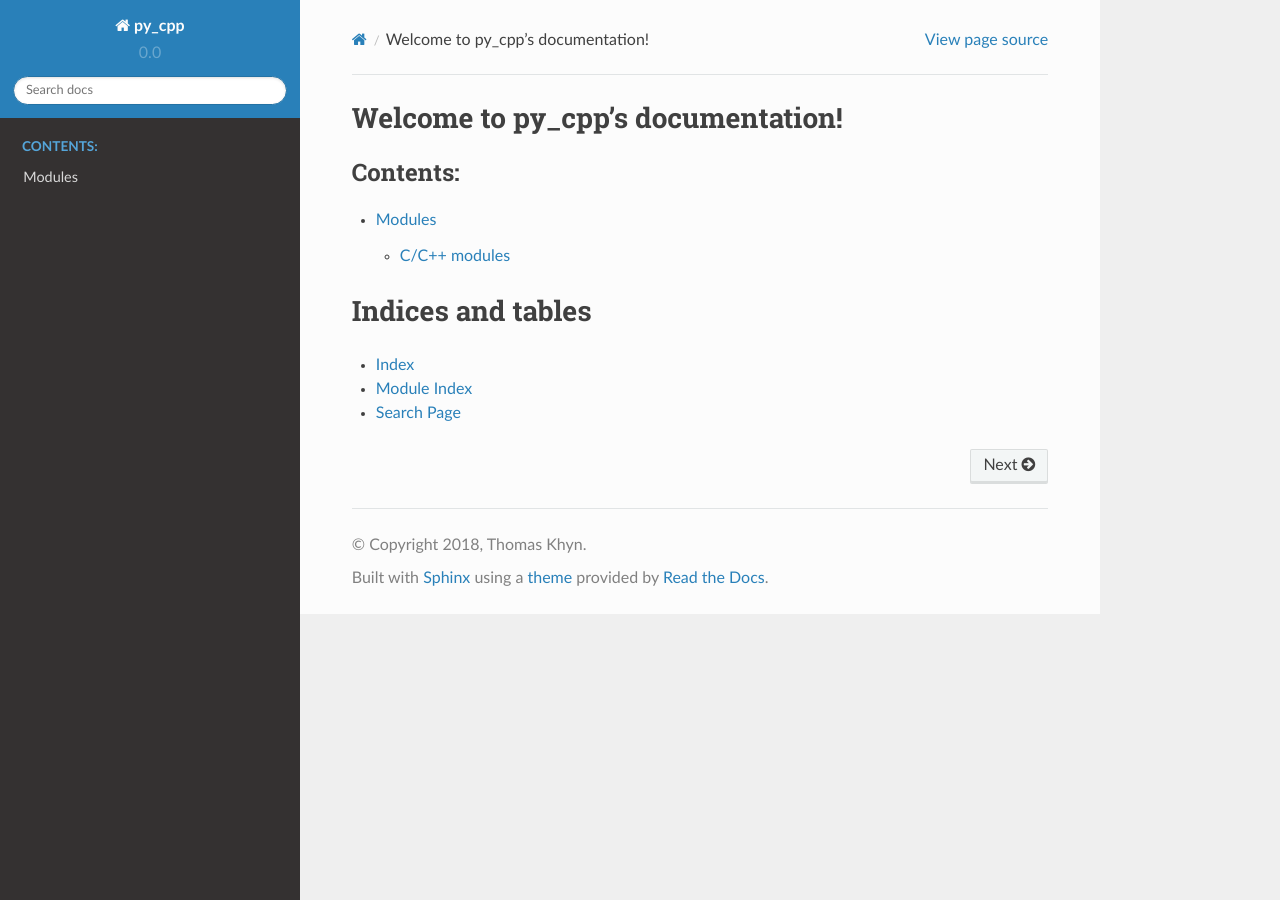
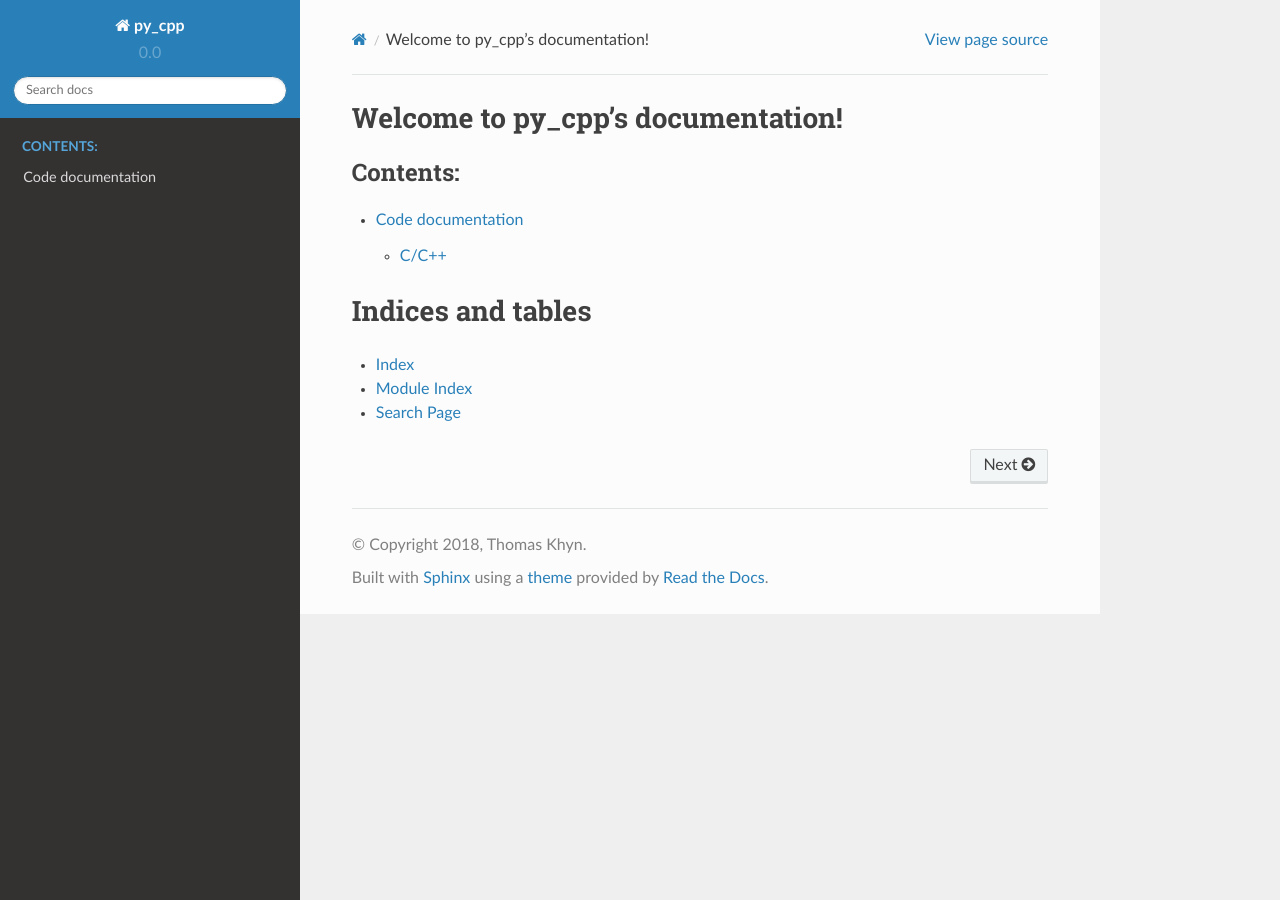
Before and after one commit to tkhyn/py_cpp, a Sphinx documentation site: the page built from doc/index.rst, in a window 1280 px wide. Built offline with Sphinx 7.4.7 and the Read the Docs theme 2.0.0, drawn with Linux system fonts in a browser that asks for light colours; pages that are not in the unit, such as notebooks, are missing from menus.

Commit message:
doc(code): change code documentation structure and titles

```diff
--- a/doc/apidoc/cpp/modules.rst
+++ b/doc/code/cpp/modules.rst
@@ -1,5 +1,5 @@
-C/C++ modules
-=============
+C/C++
+=====
 
 .. toctree::
    :maxdepth: 1
--- a/doc/apidoc/modules.rst
+++ b/doc/code/modules.rst
@@ -1,5 +1,5 @@
-Modules
-=======
+Code documentation
+==================
 
 .. toctree::
    :maxdepth: 2
--- a/doc/index.rst
+++ b/doc/index.rst
@@ -10,7 +10,7 @@ Welcome to py_cpp's documentation!
    :maxdepth: 2
    :caption: Contents:
 
-   apidoc/modules.rst
+   code/modules.rst
 
 
 Indices and tables
```
Also changed, not shown: 2 other files.
